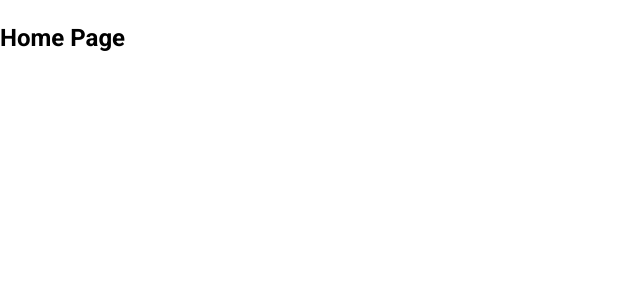
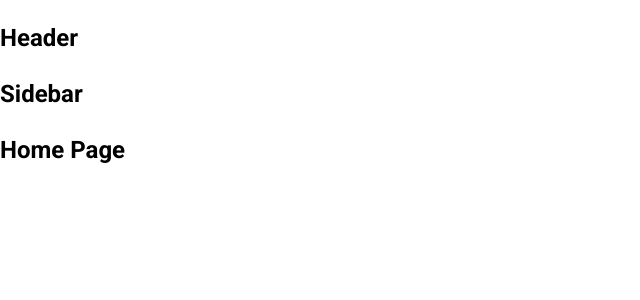
Before and after one commit to vinhthanhluong/tiktok, a React (Create React App) app: page / in a window 1280 px wide. Shown: the top 300 px of the page, without its empty margins (0-640 px from the left). Built offline with nearby package versions, Linux system fonts and the light colour scheme.

Commit message:
Set Router/Layout

```diff
--- a/src/App.js
+++ b/src/App.js
@@ -1,5 +1,7 @@
+import { Fragment } from 'react';
 import { BrowserRouter as Router, Routes, Route, Link } from 'react-router-dom';
 import { publicRoutes } from '~/Routes';
+import { DefaultLayout } from '~/components/Layout';
 
 function App() {
     return (
@@ -7,8 +9,25 @@
             <div className="App">
                 <Routes>
                     {publicRoutes.map((route, index) => {
+                        let Layout = DefaultLayout;
+                        if (route.layout) {
+                            Layout = route.layout;
+                        } else if (route.layout === null) {
+                            Layout = Fragment;
+                        }
+
                         const Page = route.component;
-                        return <Route key={index} path={route.path} element={<Page />} />;
+                        return (
+                            <Route
+                                key={index}
+                                path={route.path}
+                                element={
+                                    <Layout>
+                                        <Page />
+                                    </Layout>
+                                }
+                            />
+                        );
                     })}
                 </Routes>
             </div>
--- /dev/null
+++ b/src/components/Layout/DefaultLayout/Sidebar/index.js
@@ -0,0 +1,5 @@
+function Sidebar() {
+    return <h2>Sidebar</h2>;
+}
+
+export default Sidebar;
--- /dev/null
+++ b/src/components/Layout/DefaultLayout/index.js
@@ -0,0 +1,16 @@
+import Header from '../components/Header';
+import Sidebar from './Sidebar';
+
+function DefaultLayout({ children }) {
+    return (
+        <div>
+            <Header />
+            <div className="container">
+                <Sidebar />
+                <div className="content">{children}</div>
+            </div>
+        </div>
+    );
+}
+
+export default DefaultLayout;
--- /dev/null
+++ b/src/components/Layout/HeaderOnly/index.js
@@ -0,0 +1,14 @@
+import Header from '../components/Header';
+
+function DefaultLayout({ children }) {
+    return (
+        <div>
+            <Header />
+            <div className="container">
+                <div className="content">{children}</div>
+            </div>
+        </div>
+    );
+}
+
+export default DefaultLayout;
--- /dev/null
+++ b/src/components/Layout/components/Header/index.js
@@ -0,0 +1,5 @@
+function Header() {
+    return <h2>Header</h2>;
+}
+
+export default Header;
--- /dev/null
+++ b/src/components/Layout/index.js
@@ -0,0 +1,2 @@
+export { default as DefaultLayout } from './DefaultLayout';
+export { default as HeaderOnly } from './HeaderOnly';
--- /dev/null
+++ b/src/pages/Search/index.js
@@ -0,0 +1,5 @@
+function Search() {
+    return <h2>Search Page</h2>;
+}
+
+export default Search;
--- /dev/null
+++ b/src/pages/Upload/index.js
@@ -0,0 +1,5 @@
+function Upload() {
+    return <h2>Upload Page</h2>;
+}
+
+export default Upload;
```
Also changed, not shown: src/Routes/index.js (+7 -0 lines).
